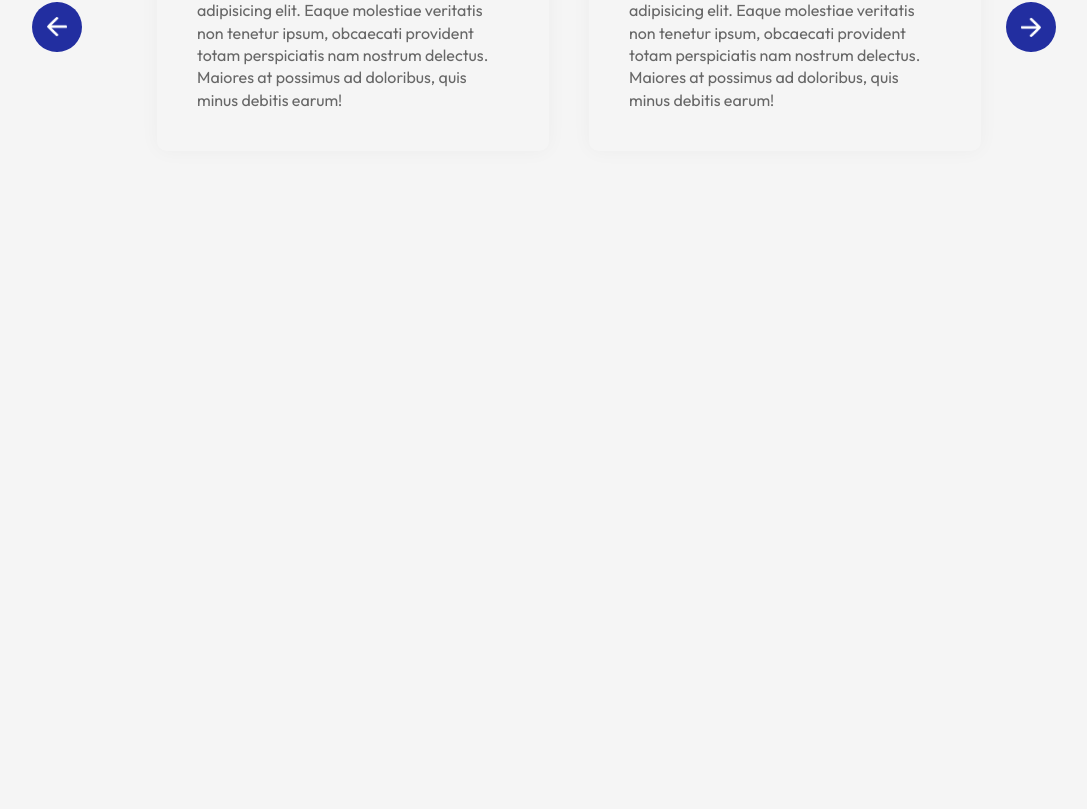
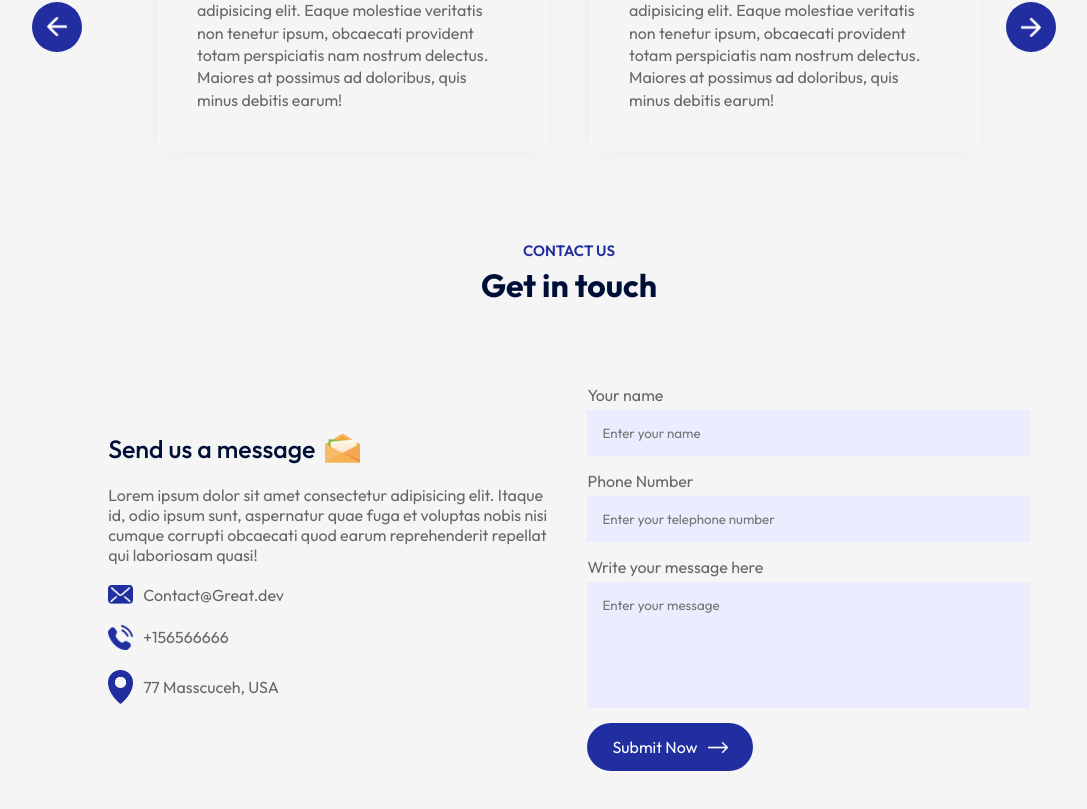
Before and after one commit to DineshShrestha/edusity, a React (Vite) app: page / in a window 1280 px wide. Shown: the part 2758-3567 px from the top of the page, without its empty margins (71-1158 px from the left). Before the commit the page ends 2929 px from the top, so only its background shows below. Built offline with nearby package versions, Linux system fonts and the light colour scheme.

Commit message:
add contact/ api from web3form to send message to email

```diff
--- a/src/App.jsx
+++ b/src/App.jsx
@@ -6,6 +6,7 @@
 import About from './components/About/About'
 import Campus from './components/Campus/Campus'
 import Testimonials from './components/Testimonials/Testimonials'
+import Contact from './components/Contact/Contact'
 
 const App = () => {
   return (
@@ -20,6 +21,8 @@
                 <Campus/>
                 <Title subtitle='Testimonials' title="What student says?"/>
                 <Testimonials/>
+                <Title subtitle='Contact Us' title="Get in touch"/>
+                <Contact/>
             </div>
         </div>
 
--- /dev/null
+++ b/src/components/Contact/Contact.css
@@ -0,0 +1,59 @@
+.contact{
+    margin: 80px auto;
+    max-width: 90%;
+    display: flex;
+    align-items: center;
+    justify-content: space-between;
+}
+
+.contact-col{
+    flex-basis: 48%;
+    color: #676767;
+}
+
+.contact-col h3{
+    color: #000F38;
+    font-weight: 500;
+    font-size: 25px;
+    display: flex;
+    align-items: center;
+    margin-bottom: 20px;
+}
+
+.contact-col h3 img{
+    width: 35px;
+    margin-left: 10px;
+}
+
+.contact-col p{
+    max-width: 450px;
+    list-style: 0.3;
+}
+
+.contact-col ul li {
+    display: flex;
+    align-items: center;
+    margin: 20px 0;
+}
+
+.contact-col ul li img{
+    width: 25px;
+    margin-right: 10px;
+}
+
+.contact form input, .contact form textarea{
+    display: block;
+    width: 100%;
+    background: #EBECFE;
+    padding: 15px;
+    border: 0;
+    outline: 0;
+    margin-bottom: 15px;
+    margin-top: 5px;
+    resize: none;
+}
+
+.contact-col span{
+    display: block;
+    margin-top: 30px 0;
+}
--- /dev/null
+++ b/src/components/Contact/Contact.jsx
@@ -0,0 +1,62 @@
+import React from 'react'
+import "./Contact.css"
+import msg_icon from '../../assets/msg-icon.png'
+import mail_icon from '../../assets/mail-icon.png'
+import phone_icon from '../../assets/phone-icon.png'
+import location_icon from '../../assets/location-icon.png'
+import white_arrow from '../../assets/white-arrow.png'
+const Contact = () => {
+    const [result, setResult] = React.useState("");
+
+  const onSubmit = async (event) => {
+    event.preventDefault();
+    setResult("Sending....");
+    const formData = new FormData(event.target);
+
+    formData.append("access_key", "e17c9ca7-595b-4b29-9836-2c042f4f9ca6");
+
+    const response = await fetch("https://api.web3forms.com/submit", {
+      method: "POST",
+      body: formData
+    });
+
+    const data = await response.json();
+
+    if (data.success) {
+      setResult("Form Submitted Successfully");
+      event.target.reset();
+    } else {
+      console.log("Error", data);
+      setResult(data.message);
+    }
+  };
+
+  return (
+    <div className='contact'>
+      <div className="contact-col">
+        <h3>Send us a message <img src={msg_icon} alt="" /></h3>
+        <p>Lorem ipsum dolor sit amet consectetur adipisicing elit. Itaque id, odio ipsum sunt,
+            aspernatur quae fuga et voluptas nobis nisi cumque corrupti obcaecati quod earum reprehenderit repellat qui laboriosam quasi!</p>
+            <ul>
+                <li><img src={mail_icon} alt="" />Contact@Great.dev</li>
+                <li><img src={phone_icon} alt="" />+156566666</li>
+                <li><img src={location_icon} alt="" />77 Masscuceh, USA</li>
+            </ul>
+      </div>
+      <div className="contact-col">
+        <form onSubmit={onSubmit}>
+            <label htmlFor="">Your name</label>
+            <input type="text" name='name' placeholder='Enter your name' required/>
+            <label htmlFor="">Phone Number</label>
+            <input type="tel" name='phone' placeholder='Enter your telephone number' required/>
+            <label>Write your message here</label>
+           <textarea name='message' rows="6" placeholder='Enter your message' required></textarea>
+           <button type='submit' className='btn dark-btn'>Submit Now <img src={white_arrow} alt="" /></button>
+        </form>
+        <span>{result}</span>
+      </div>
+    </div>
+  )
+}
+
+export default Contact
```
